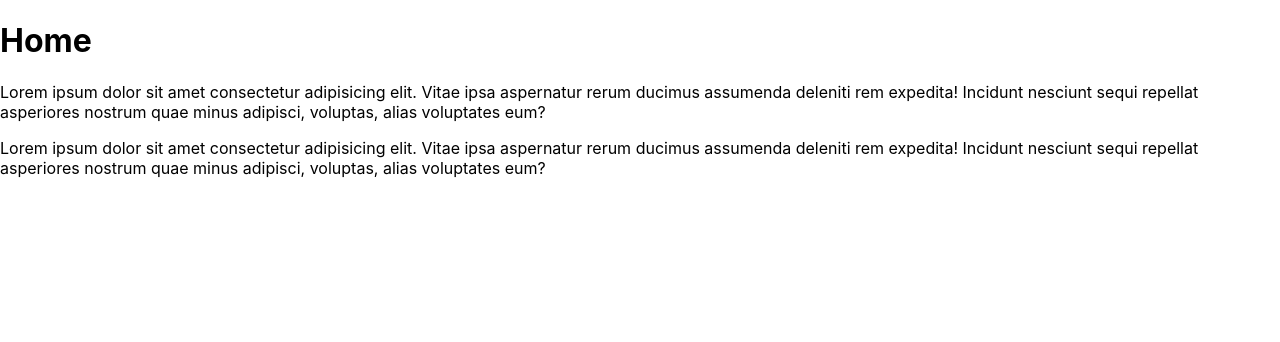
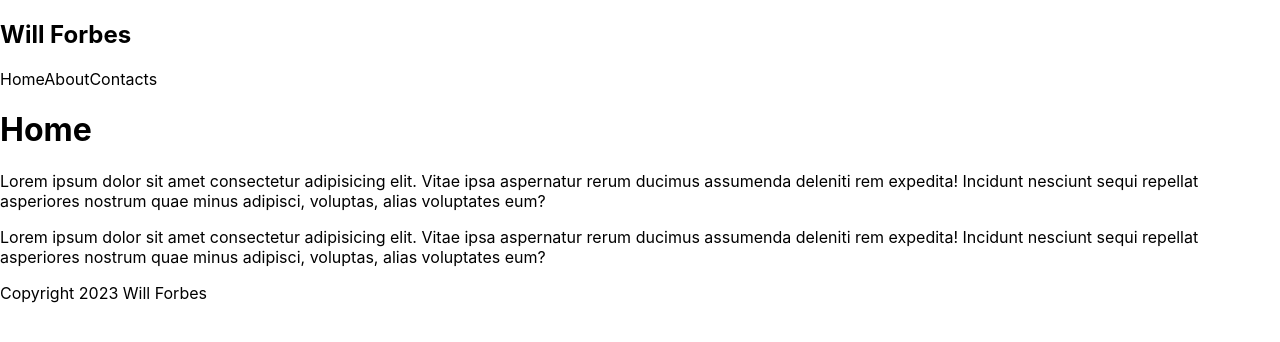
Before and after one commit to wforbes/wf-nextjs-practice, a Next.js app: page / in a window 1280 px wide. Shown: the top 342 px of the page. Built offline with nearby package versions, Linux system fonts and the light colour scheme.

Commit message:
Adding components to pages
- add navbar and footer components to components directory
- include them on index homepage

```diff
--- /dev/null
+++ b/components/Footer.js
@@ -0,0 +1,9 @@
+const Footer = () => {
+	return (
+		<div>
+			Copyright 2023 Will Forbes
+		</div>
+	);
+}
+
+export default Footer;
--- /dev/null
+++ b/components/Navbar.js
@@ -0,0 +1,15 @@
+
+const Navbar = () => {
+	return (
+		<nav>
+			<div className="logo">
+				<h1>Will Forbes</h1>
+			</div>
+			<a>Home</a>
+			<a>About</a>
+			<a>Contacts</a>
+		</nav>
+	);
+}
+
+export default Navbar;
--- a/pages/index.js
+++ b/pages/index.js
@@ -1,9 +1,14 @@
+import Navbar from '../components/Navbar'
+import Footer from '../components/Footer'
+
 export default function Home() {
   return (
     <div>
+		<Navbar />
 		<h1>Home</h1>
 		<p>Lorem ipsum dolor sit amet consectetur adipisicing elit. Vitae ipsa aspernatur rerum ducimus assumenda deleniti rem expedita! Incidunt nesciunt sequi repellat asperiores nostrum quae minus adipisci, voluptas, alias voluptates eum?</p>
 		<p>Lorem ipsum dolor sit amet consectetur adipisicing elit. Vitae ipsa aspernatur rerum ducimus assumenda deleniti rem expedita! Incidunt nesciunt sequi repellat asperiores nostrum quae minus adipisci, voluptas, alias voluptates eum?</p>
+		<Footer />
     </div>
   )
 }
```
